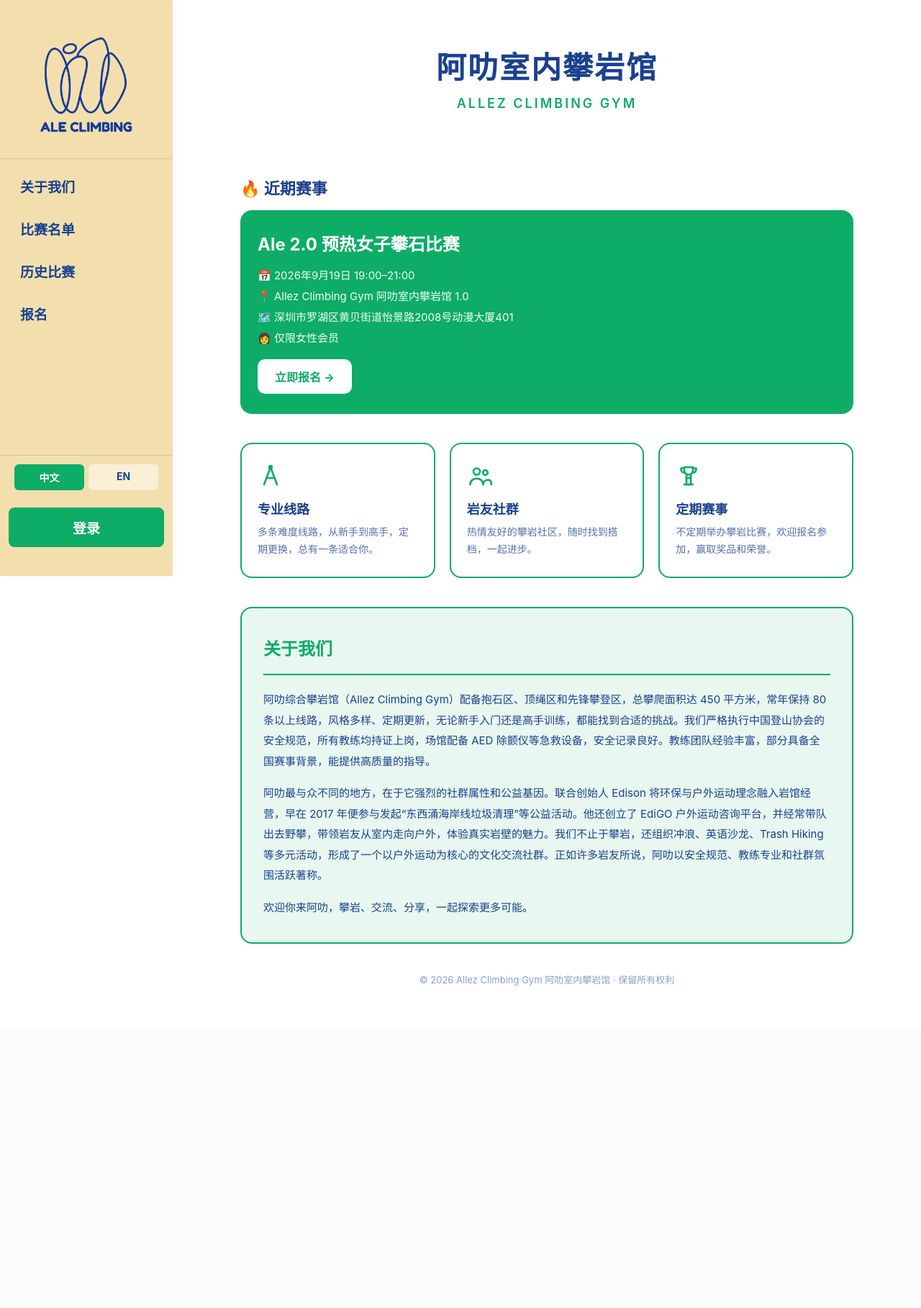
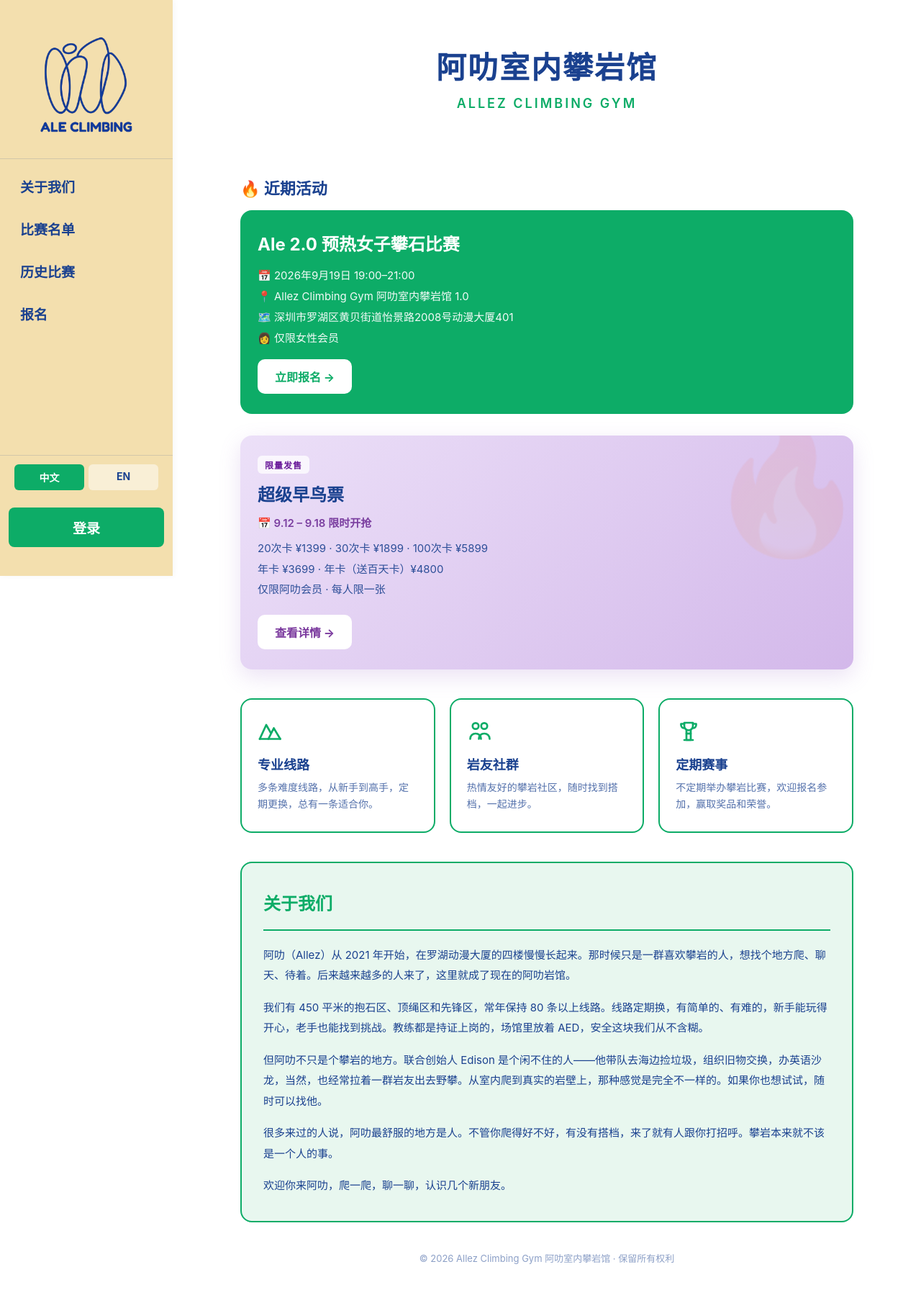
Before and after one commit to FC20122021/climbing-comp, a Flask app: page / in a window 1280 px wide. Shown: the whole page at 72% size. Before the commit the page ends 1369 px from the top, so only its background shows below. Run offline with Flask 3, Linux system fonts and the light colour scheme.

Commit message:
Update index.html
Add early bird

```diff
--- a/templates/public/index.html
+++ b/templates/public/index.html
@@ -11,11 +11,94 @@
             background: #ffffff; min-height: 100vh; color: #1a418f; margin-left: 240px;
         }
         .page-wrapper { max-width: 900px; margin: 0 auto; padding: 60px 24px; }
+
+        /* Hero */
         .hero { text-align: center; margin-bottom: 50px; }
         .hero h1 { font-size: 42px; letter-spacing: 2px; margin-bottom: 12px; color: #1a418f; }
         .hero .en-name { font-size: 18px; letter-spacing: 3px; color: #0dac67; margin-bottom: 16px; text-transform: uppercase; font-weight: 600; }
         .hero .tagline { font-size: 16px; color: #1a418f; opacity: 0.75; min-height: 24px; }
 
+        /* 近期活动卡片 */
+        .event-highlight { margin-bottom: 30px; }
+        .event-highlight h2 { font-size: 22px; color: #1a418f; margin-bottom: 16px; }
+        .event-card { background: #0dac67; border-radius: 16px; padding: 28px 24px; color: white; }
+        .event-card .event-name { font-size: 24px; font-weight: 700; margin-bottom: 16px; }
+        .event-card .event-meta { display: flex; flex-direction: column; gap: 8px; font-size: 15px; margin-bottom: 20px; opacity: 0.95; }
+        .event-card .event-btn {
+            display: inline-block; padding: 12px 24px; background: #ffffff; color: #0dac67;
+            text-decoration: none; font-size: 16px; font-weight: 700; border-radius: 10px; transition: transform 0.2s;
+        }
+        .event-card .event-btn:hover { transform: translateX(4px); }
+
+        /* 超级早鸟票卡片 - 浅紫色 */
+        .early-bird-card {
+            background: linear-gradient(135deg, #ece0f8 0%, #d3b8ea 100%);
+            border-radius: 16px;
+            padding: 28px 24px;
+            margin-bottom: 40px;
+            color: #1a418f;
+            box-shadow: 0 10px 30px rgba(155,110,200,0.2);
+            position: relative;
+            overflow: hidden;
+        }
+        .early-bird-card::before {
+            content: '🔥';
+            position: absolute;
+            font-size: 180px;
+            opacity: 0.08;
+            right: -20px;
+            top: -40px;
+            pointer-events: none;
+        }
+        .early-bird-info { position: relative; z-index: 1; }
+        .early-bird-info .badge {
+            display: inline-block;
+            background: rgba(255,255,255,0.75);
+            color: #6a1b9a;
+            font-size: 12px;
+            font-weight: 700;
+            padding: 4px 10px;
+            border-radius: 6px;
+            margin-bottom: 10px;
+            letter-spacing: 1px;
+        }
+        .early-bird-info h3 {
+            font-size: 24px;
+            font-weight: 700;
+            margin-bottom: 12px;
+            color: #1a418f;
+        }
+        .early-bird-info .dates {
+            font-size: 15px;
+            font-weight: 600;
+            color: #7b3fa0;
+            margin-bottom: 12px;
+        }
+        .early-bird-info .highlights {
+            font-size: 15px;
+            color: #1a418f;
+            opacity: 0.9;
+            line-height: 1.9;
+            margin-bottom: 20px;
+        }
+        .early-bird-btn {
+            display: inline-block;
+            background: #ffffff;
+            color: #7b3a9e;
+            border: none;
+            padding: 12px 24px;
+            border-radius: 10px;
+            font-size: 16px;
+            font-weight: 700;
+            cursor: pointer;
+            transition: transform 0.2s;
+            font-family: inherit;
+        }
+        .early-bird-btn:hover {
+            transform: translateX(4px);
+        }
+
+        /* 特色卡片 */
         .cards { display: grid; grid-template-columns: repeat(auto-fit, minmax(240px, 1fr)); gap: 20px; margin-bottom: 40px; }
         .card {
             background: #ffffff; border: 2px solid #0dac67; border-radius: 16px;
@@ -27,43 +110,66 @@
         .card h3 { font-size: 18px; margin-bottom: 8px; color: #1a418f; }
         .card p { font-size: 14px; color: #1a418f; opacity: 0.75; line-height: 1.7; }
 
-        .event-highlight { margin-bottom: 40px; }
-        .event-highlight h2 { font-size: 22px; color: #1a418f; margin-bottom: 16px; }
-        .event-card { background: #0dac67; border-radius: 16px; padding: 28px 24px; color: white; }
-        .event-card .event-name { font-size: 24px; font-weight: 700; margin-bottom: 16px; }
-        .event-card .event-meta {
-            display: flex; flex-direction: column; gap: 8px;
-            font-size: 15px; margin-bottom: 20px; opacity: 0.95;
-        }
-        .event-card .event-btn {
-            display: inline-block; padding: 12px 24px;
-            background: #ffffff; color: #0dac67; text-decoration: none;
-            font-size: 16px; font-weight: 700; border-radius: 10px;
-            transition: transform 0.2s;
-        }
-        .event-card .event-btn:hover { transform: translateX(4px); }
-
         /* 关于我们 */
         .about {
-            background: #e8f7ef;
-            border: 2px solid #0dac67;
-            border-radius: 16px;
-            padding: 34px 30px;
-            line-height: 1.9;
-            font-size: 15px;
-            color: #1a418f;
+            background: #e8f7ef; border: 2px solid #0dac67; border-radius: 16px;
+            padding: 34px 30px; line-height: 1.9; font-size: 15px; color: #1a418f;
         }
-        .about h2 {
-            font-size: 24px;
-            margin-bottom: 20px;
-            color: #0dac67;
-            padding-bottom: 12px;
-            border-bottom: 2px solid #0dac67;
-        }
+        .about h2 { font-size: 24px; margin-bottom: 20px; color: #0dac67; padding-bottom: 12px; border-bottom: 2px solid #0dac67; }
         .about p { margin-bottom: 16px; }
         .about p:last-child { margin-bottom: 0; }
 
         .footer { text-align: center; margin-top: 40px; font-size: 13px; color: #1a418f; opacity: 0.5; }
+
+        /* 弹窗 */
+        .modal-overlay {
+            display: none;
+            position: fixed;
+            top: 0; left: 0; right: 0; bottom: 0;
+            background: rgba(0,0,0,0.75);
+            z-index: 1000;
+            justify-content: center;
+            align-items: center;
+            padding: 20px;
+        }
+        .modal-overlay.show { display: flex; }
+        .modal-content {
+            position: relative;
+            max-width: 500px;
+            width: 100%;
+            max-height: 90vh;
+            animation: popIn 0.25s ease-out;
+        }
+        .modal-content img {
+            width: 100%;
+            height: auto;
+            border-radius: 16px;
+            display: block;
+            box-shadow: 0 20px 60px rgba(0,0,0,0.5);
+        }
+        .modal-close {
+            position: absolute;
+            top: -50px;
+            right: 0;
+            background: rgba(255,255,255,0.95);
+            border: none;
+            width: 40px;
+            height: 40px;
+            border-radius: 50%;
+            font-size: 22px;
+            font-weight: 700;
+            color: #1a418f;
+            cursor: pointer;
+            display: flex;
+            align-items: center;
+            justify-content: center;
+            transition: background 0.2s;
+        }
+        .modal-close:hover { background: #ffffff; }
+        @keyframes popIn {
+            from { transform: scale(0.9); opacity: 0; }
+            to { transform: scale(1); opacity: 1; }
+        }
 
         @media (max-width: 768px) {
             body { margin-left: 0; padding-top: 64px; }
@@ -73,6 +179,9 @@
             .event-card .event-name { font-size: 20px; }
             .about { padding: 24px 20px; }
             .about h2 { font-size: 20px; }
+            .early-bird-info h3 { font-size: 20px; }
+            .early-bird-info .highlights { font-size: 14px; }
+            .modal-close { top: -45px; width: 36px; height: 36px; font-size: 20px; }
         }
     </style>
 </head>
@@ -85,8 +194,9 @@
             <p class="tagline"><!-- 口号待补充 --></p>
         </div>
 
+        <!-- 近期活动 -->
         <div class="event-highlight">
-            <h2>🔥 近期赛事</h2>
+            <h2>🔥 近期活动</h2>
             <div class="event-card">
                 <div class="event-name">Ale 2.0 预热女子攀石比赛</div>
                 <div class="event-meta">
@@ -99,32 +209,46 @@
             </div>
         </div>
 
+        <!-- 超级早鸟票卡片 -->
+        <div class="early-bird-card">
+            <div class="early-bird-info">
+                <span class="badge">限量发售</span>
+                <h3>超级早鸟票</h3>
+                <p class="dates">📅 9.12 – 9.18 限时开抢</p>
+                <p class="highlights">
+                    20次卡 ¥1399 · 30次卡 ¥1899 · 100次卡 ¥5899<br>
+                    年卡 ¥3699 · 年卡（送百天卡）¥4800<br>
+                    仅限阿叻会员 · 每人限一张
+                </p>
+                <button class="early-bird-btn" onclick="openPoster()">查看详情 →</button>
+            </div>
+        </div>
+
+        <!-- 特色卡片 -->
         <div class="cards">
             <div class="card">
                 <div class="icon">
                     <svg viewBox="0 0 24 24" width="36" height="36" fill="none" stroke="#0dac67" stroke-width="1.8" stroke-linecap="round" stroke-linejoin="round">
-                        <path d="M6 20 L12 4 L18 20"/>
-                        <path d="M9 14 L15 14"/>
-                        <circle cx="12" cy="4" r="1.2" fill="#0dac67"/>
+                        <path d="M2 19 L8 6 L12 13"/>
+                        <path d="M10 19 L15 9 L21 19"/>
+                        <line x1="2" y1="19" x2="21" y2="19"/>
                     </svg>
                 </div>
                 <h3>专业线路</h3>
                 <p>多条难度线路，从新手到高手，定期更换，总有一条适合你。</p>
             </div>
-
             <div class="card">
                 <div class="icon">
                     <svg viewBox="0 0 24 24" width="36" height="36" fill="none" stroke="#0dac67" stroke-width="1.8" stroke-linecap="round" stroke-linejoin="round">
-                        <circle cx="9" cy="8" r="3"/>
-                        <circle cx="17" cy="9" r="2.2"/>
-                        <path d="M3 20 c0-3.5 3-5.5 6-5.5 s6 2 6 5.5"/>
-                        <path d="M15 20 c0-2.5 2-4.2 4.5-4.2 s3 1.2 3 4.2"/>
+                        <circle cx="8" cy="7" r="2.8"/>
+                        <circle cx="16" cy="7" r="2.8"/>
+                        <path d="M3 19 c0-3 2.2-5 5-5 s5 2 5 5"/>
+                        <path d="M11 19 c0-3 2.2-5 5-5 s5 2 5 5"/>
                     </svg>
                 </div>
                 <h3>岩友社群</h3>
                 <p>热情友好的攀岩社区，随时找到搭档，一起进步。</p>
             </div>
-
             <div class="card">
                 <div class="icon">
                     <svg viewBox="0 0 24 24" width="36" height="36" fill="none" stroke="#0dac67" stroke-width="1.8" stroke-linecap="round" stroke-linejoin="round">
@@ -141,14 +265,44 @@
             </div>
         </div>
 
+        <!-- 关于我们 -->
         <div class="about">
             <h2>关于我们</h2>
-            <p>阿叻综合攀岩馆（Allez Climbing Gym）配备抱石区、顶绳区和先锋攀登区，总攀爬面积达 450 平方米，常年保持 80 条以上线路，风格多样、定期更新，无论新手入门还是高手训练，都能找到合适的挑战。我们严格执行中国登山协会的安全规范，所有教练均持证上岗，场馆配备 AED 除颤仪等急救设备，安全记录良好。教练团队经验丰富，部分具备全国赛事背景，能提供高质量的指导。</p>
-            <p>阿叻最与众不同的地方，在于它强烈的社群属性和公益基因。联合创始人 Edison 将环保与户外运动理念融入岩馆经营，早在 2017 年便参与发起“东西涌海岸线垃圾清理”等公益活动。他还创立了 EdiGO 户外运动咨询平台，并经常带队出去野攀，带领岩友从室内走向户外，体验真实岩壁的魅力。我们不止于攀岩，还组织冲浪、英语沙龙、Trash Hiking 等多元活动，形成了一个以户外运动为核心的文化交流社群。正如许多岩友所说，阿叻以安全规范、教练专业和社群氛围活跃著称。</p>
-            <p>欢迎你来阿叻，攀岩、交流、分享，一起探索更多可能。</p>
+            <p>阿叻（Allez）从 2021 年开始，在罗湖动漫大厦的四楼慢慢长起来。那时候只是一群喜欢攀岩的人，想找个地方爬、聊天、待着。后来越来越多的人来了，这里就成了现在的阿叻岩馆。</p>
+            <p>我们有 450 平米的抱石区、顶绳区和先锋区，常年保持 80 条以上线路。线路定期换，有简单的、有难的，新手能玩得开心，老手也能找到挑战。教练都是持证上岗的，场馆里放着 AED，安全这块我们从不含糊。</p>
+            <p>但阿叻不只是个攀岩的地方。联合创始人 Edison 是个闲不住的人——他带队去海边捡垃圾，组织旧物交换，办英语沙龙，当然，也经常拉着一群岩友出去野攀。从室内爬到真实的岩壁上，那种感觉是完全不一样的。如果你也想试试，随时可以找他。</p>
+            <p>很多来过的人说，阿叻最舒服的地方是人。不管你爬得好不好，有没有搭档，来了就有人跟你打招呼。攀岩本来就不该是一个人的事。</p>
+            <p>欢迎你来阿叻，爬一爬，聊一聊，认识几个新朋友。</p>
         </div>
 
         <div class="footer">© 2026 Allez Climbing Gym 阿叻室内攀岩馆 · 保留所有权利</div>
     </div>
+
+    <!-- 海报弹窗 -->
+    <div class="modal-overlay" id="posterModal" onclick="closePoster(event)">
+        <div class="modal-content">
+            <button class="modal-close" onclick="closePoster(event)">✕</button>
+            <img src="{{ url_for('static', filename='images/early_bird.png') }}" alt="超级早鸟票详情">
+        </div>
+    </div>
+
+    <script>
+        function openPoster() {
+            document.getElementById('posterModal').classList.add('show');
+            document.body.style.overflow = 'hidden';
+        }
+        function closePoster(event) {
+            if (event.target.id === 'posterModal' || event.target.classList.contains('modal-close')) {
+                document.getElementById('posterModal').classList.remove('show');
+                document.body.style.overflow = '';
+            }
+        }
+        document.addEventListener('keydown', function(e) {
+            if (e.key === 'Escape') {
+                document.getElementById('posterModal').classList.remove('show');
+                document.body.style.overflow = '';
+            }
+        });
+    </script>
 </body>
 </html>
```
